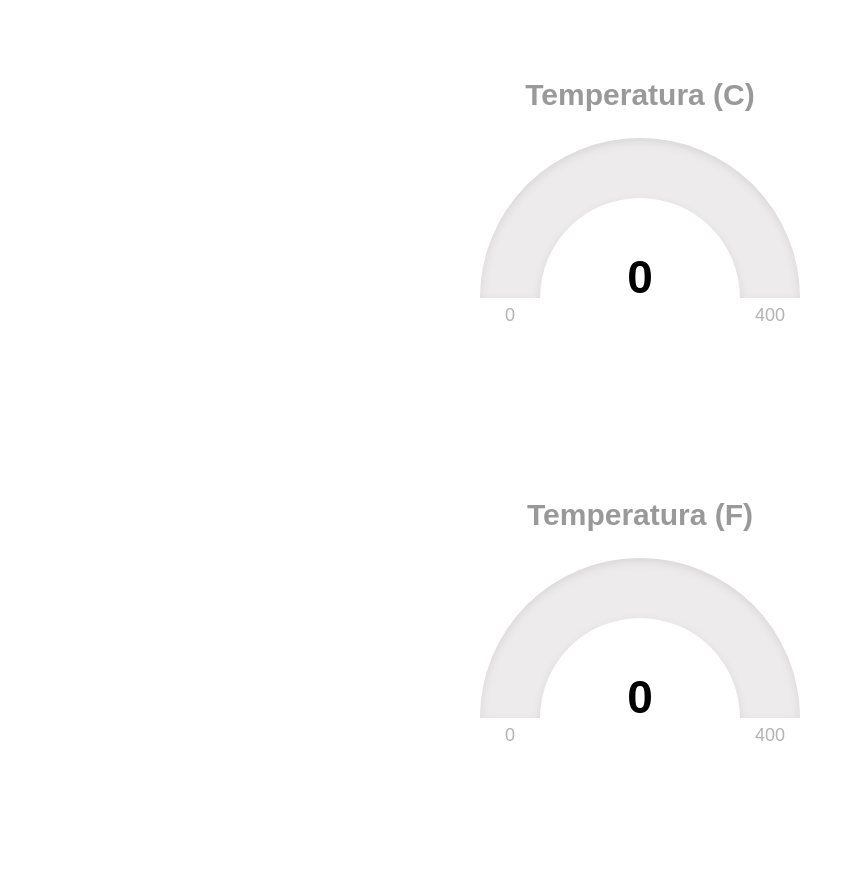
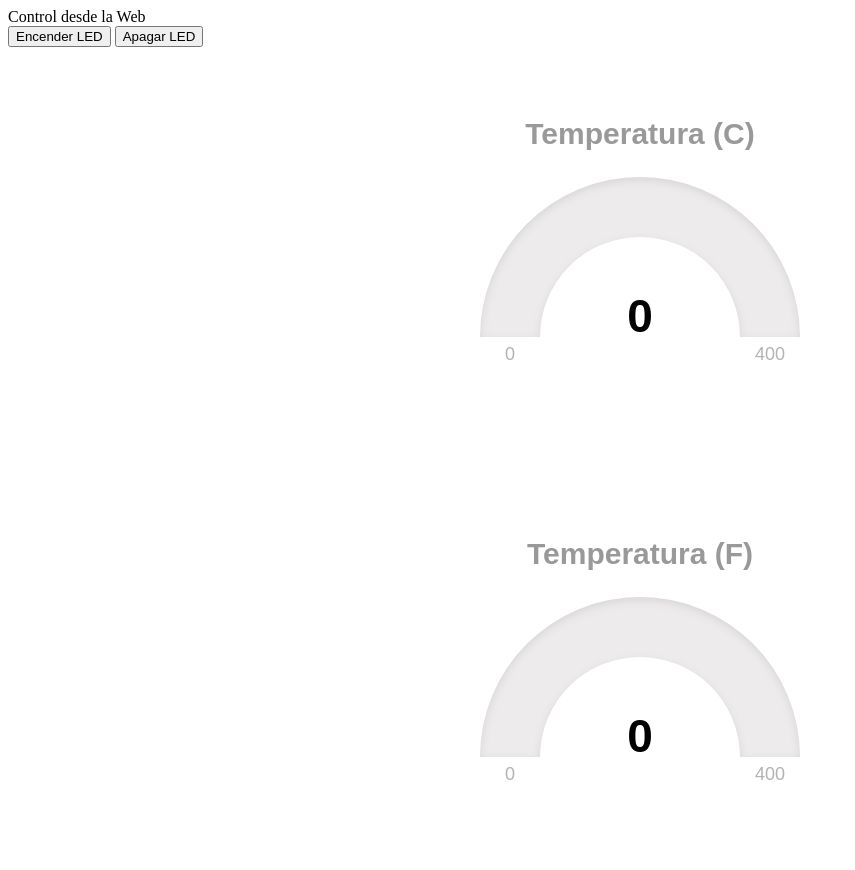
Before and after one commit to idwin1/idwin1.github.io, a plain HTML site: page index.html in a window 1280 px wide. Shown: the whole page, without its empty margins (0-855 px from the left). Before the commit the page ends 836 px from the top, so only its background shows below. Drawn offline with nearby package versions, Linux system fonts and the light colour scheme; no server answers.

Commit message:
Update index.html

```diff
--- a/index.html
+++ b/index.html
@@ -50,9 +50,58 @@ function getReadingF(){
    	$.get(urlF, {access_token: accessToken}, callbackF);
 }
 </script>
+<script>
+        function controlLED(action) {
+            const url = 'https://api.particle.io/v1/devices/0a10aced202194944a05a70c/led';
+            const accessToken = '3542fde61bfd9e62788aeeb707f1402639eba13b';
+            const alertDiv = document.getElementById('alert');
+
+            fetch(url, {
+                method: 'POST',
+                headers: {
+                    'Content-Type': 'application/x-www-form-urlencoded'
+                },
+                body: access_token=${accessToken}&params=${action}
+            })
+                .then(response => response.json())
+                .then(data => {
+                    if (data.return_value === 1 ) {
+                        alertDiv.className = 'alert success';
+                        alertDiv.innerText = 'LED encendido correctamente.';
+                    } else if (data.return_value === 0 ) {
+                        alertDiv.className = 'alert success';
+                        alertDiv.innerText = 'LED apagado correctamente.';
+                    } else if (data.return_value === -1) {
+                        alertDiv.className = 'alert error';
+                        alertDiv.innerText = No se pudo ${action === 'on' ? 'encender' : 'apagar'} el LED.;
+                    } else {
+                        alertDiv.className = 'alert error';
+                        alertDiv.innerText = 'Error inesperado al controlar el LED.';
+                    }
+                    alertDiv.style.display = 'block';
+                })
+                .catch(error => {
+                    console.error('Error:', error);
+                    alertDiv.className = 'alert error';
+                    alertDiv.innerText = 'Ocurrió un error al intentar controlar el LED.';
+                    alertDiv.style.display = 'block';
+                });
+        }
+    </script>
 </head>
 
 <body background="" id="fondo">
+	<div class="container">
+        <div class="title">Control desde la Web</div>
+
+        <div class="button-container">
+            <button onclick="controlLED('on')">Encender LED</button>
+            <button onclick="controlLED('off')">Apagar LED</button>
+        </div>
+
+        <div id="alert" class="alert"></div>
+    </div>
+
 	<div style="display: grid;justify-content: center; gap: 20px; align-items: center;">
 		<div id="gaugeC" style="width: 400px; height: 400px;"></div>
 		<div id="gaugeF" style="width: 400px; height: 400px;"></div>
```
